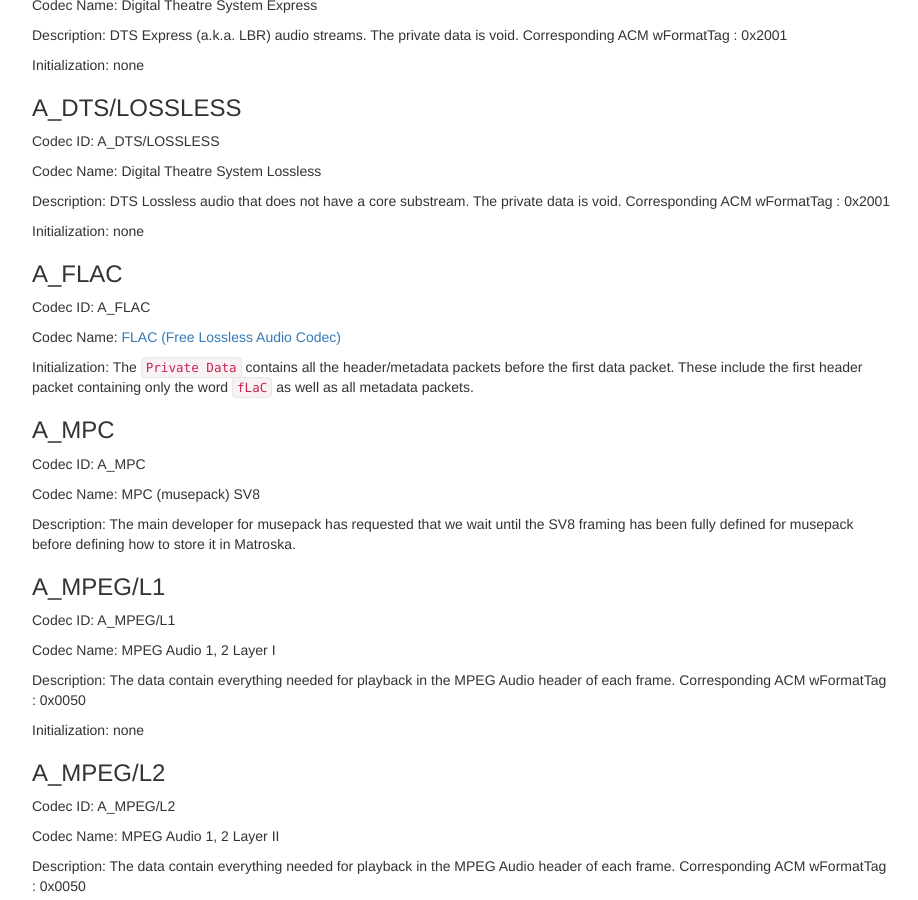
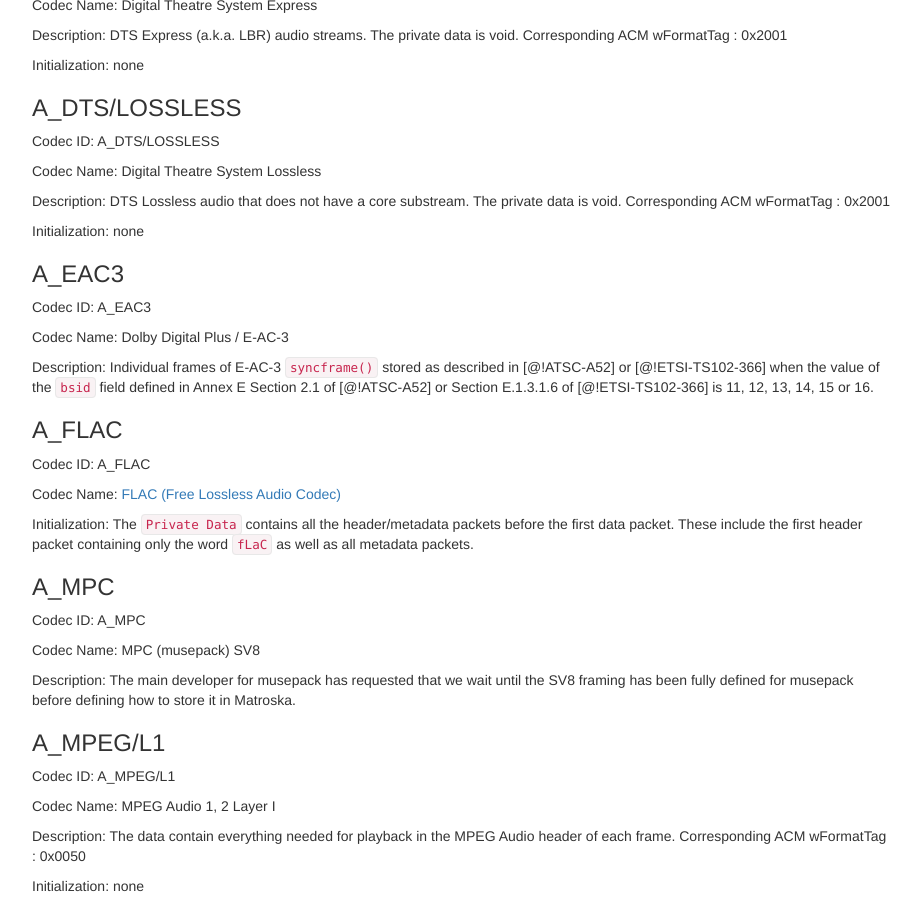
Before and after one commit to ietf-wg-cellar/matroska-specification, a Jekyll site: the page built from codec_specs.md, in a window 1280 px wide and 900 px high, scrolled down 10761 px. Shown: the whole window, without its empty margins (273-1191 px from the left). Built offline with Jekyll 4.4.1, drawn with Linux system fonts in a browser that asks for light colours; our own code applies the rules of GitHub Pages for plain Markdown files; some of the changed text lies outside the part shown.

Commit message:
add EAC-3 codec ID
It's supported in VLC, libavformat and mkvtoolnix.

```diff
--- a/codec_specs.md
+++ b/codec_specs.md
@@ -559,7 +559,7 @@
 
 Codec ID: A_AC3
 
-Codec Name: Dolby Digital AC-3
+Codec Name: Dolby Digital / AC-3
 
 Description: BSID <= 8 !! The private data is void ??? Corresponding ACM wFormatTag : 0x2000 ; channel number have
 to be read from the corresponding audio element
@@ -568,7 +568,7 @@
 
 Codec ID: A_AC3/BSID9
 
-Codec Name: Dolby Digital AC-3
+Codec Name: Dolby Digital / AC-3
 
 Description: The ac3 frame header has, similar to the mpeg-audio header a version field. Normal ac3 is defined as bitstream id 8 (5 Bits, numbers are 0-15).
 Everything below 8 is still compatible with all decoders that handle 8 correctly.
@@ -582,7 +582,7 @@
 
 Codec ID: A_AC3/BSID10
 
-Codec Name: Dolby Digital AC-3
+Codec Name: Dolby Digital / AC-3
 
 Description: The ac3 frame header has, similar to the mpeg-audio header a version field. Normal ac3 is defined as bitstream id 8 (5 Bits, numbers are 0-15).
 Everything below 8 is still compatible with all decoders that handle 8 correctly.
@@ -641,6 +641,14 @@
 Description: DTS Lossless audio that does not have a core substream. The private data is void. Corresponding ACM wFormatTag : 0x2001
 
 Initialization: none
+
+### A_EAC3
+
+Codec ID: A_EAC3
+
+Codec Name: Dolby Digital Plus / E-AC-3
+
+Description: Individual frames of E-AC-3 `syncframe()` stored as described in [@!ATSC-A52] or [@!ETSI-TS102-366] when the value of the `bsid` field defined in Annex E Section 2.1 of [@!ATSC-A52] or Section E.1.3.1.6 of [@!ETSI-TS102-366] is 11, 12, 13, 14, 15 or 16.
 
 ### A_FLAC
 
```
Also changed, not shown: codec_iana.md (+1 -0 lines).
